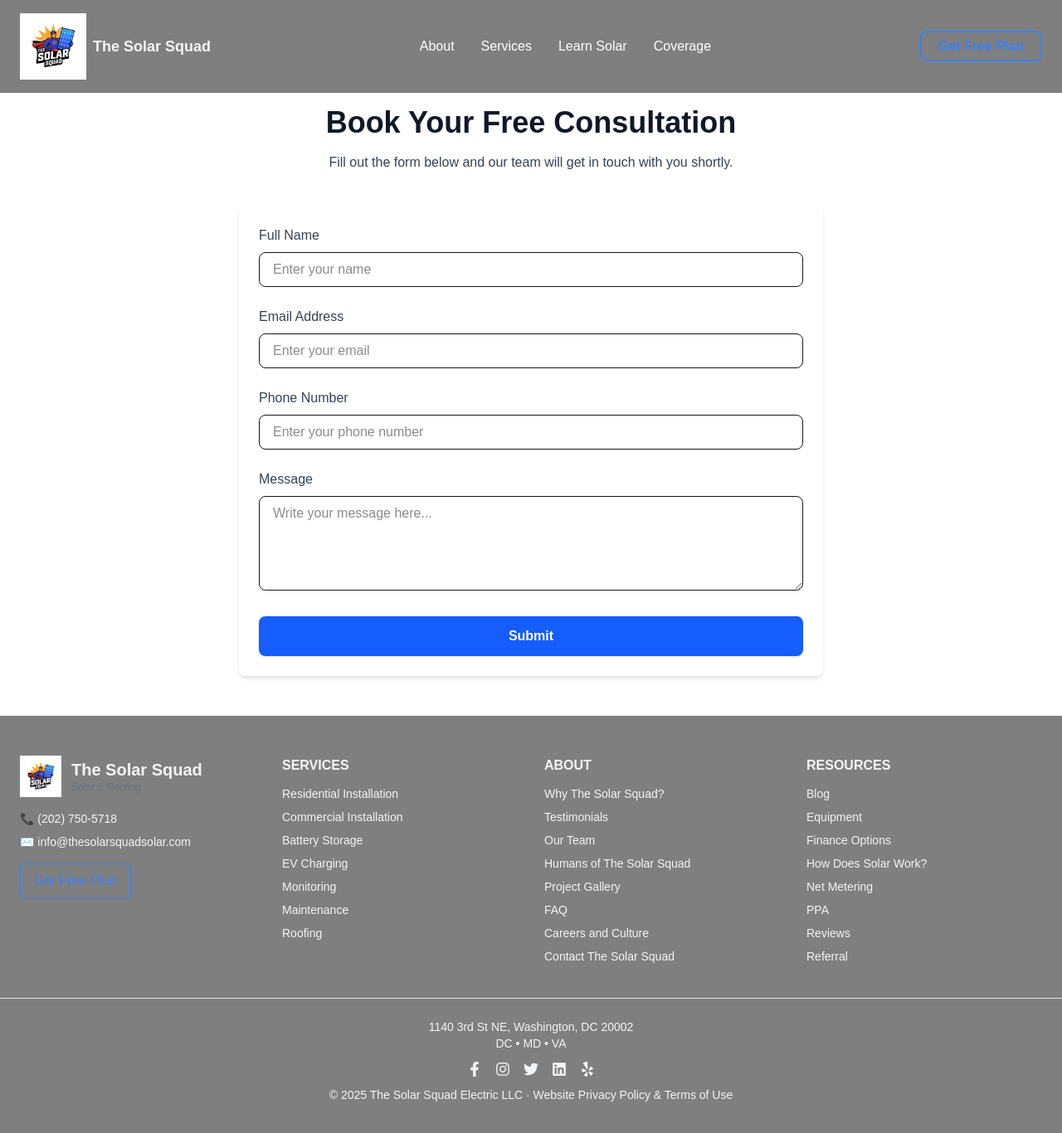
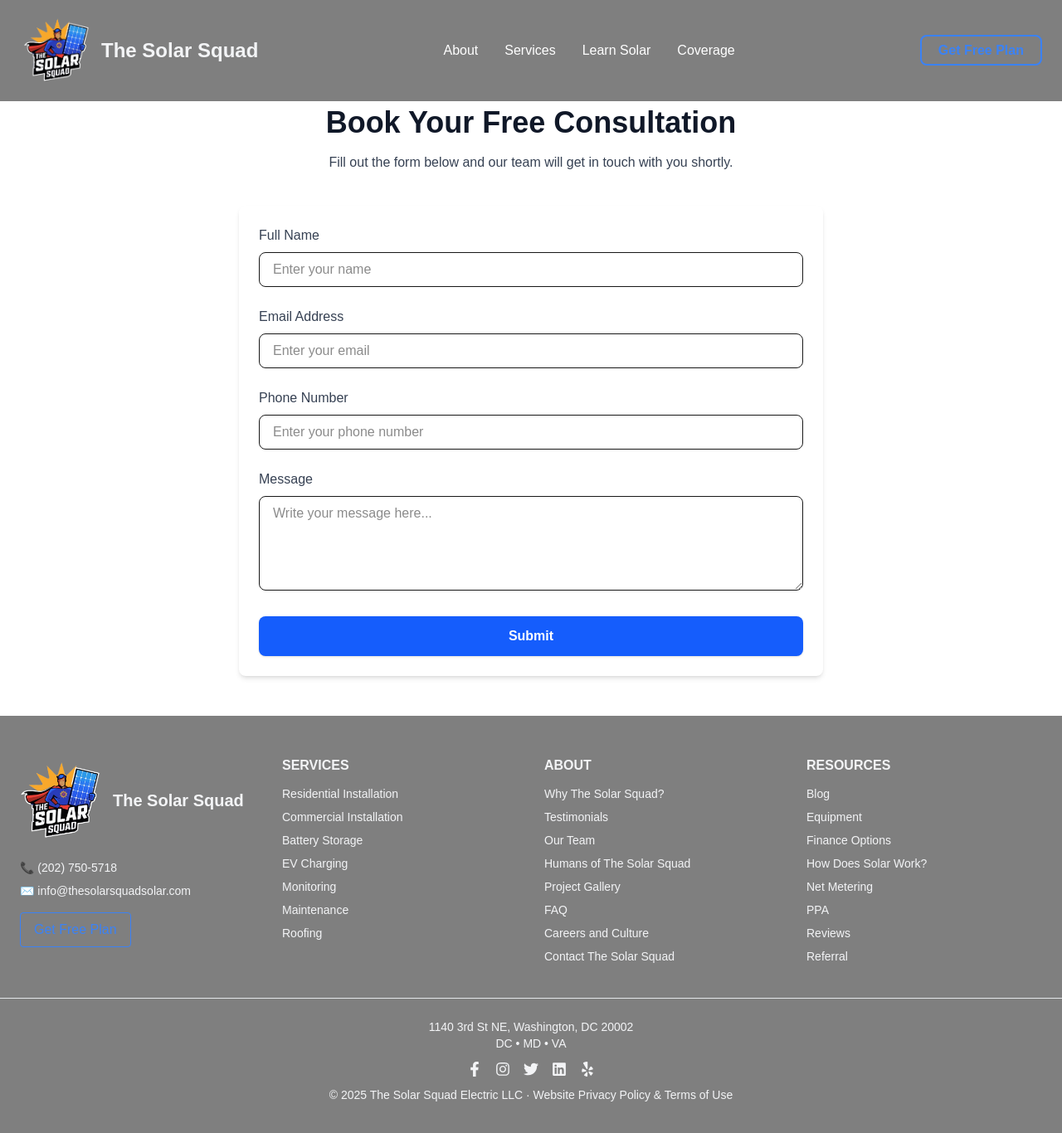
Before and after one commit to MudasirTech786/the-solar-squad, a Next.js app: page /consultation in a window 1280 px wide. Shown: the top 1366 px of the page at 83% size. Built offline with nearby package versions, Linux system fonts and the light colour scheme.

Commit message:
changing website look

```diff
--- a/src/components/Footer.js
+++ b/src/components/Footer.js
@@ -13,15 +13,14 @@
         <div>
           <div className="flex items-center space-x-3 mb-4">
             <Image
-              src="/TheSolarSquad2.png"
+              src="/tss.png"
               alt="The Solar Squad Logo"
-              width={50}
-              height={50}
+              width={100}
+              height={100}
               className="object-contain"
             />
             <div>
               <h2 className="text-xl font-bold leading-tight">The Solar Squad</h2>
-              <p className="text-xs text-gray-500">Solar & Roofing</p>
             </div>
           </div>
 
@@ -30,7 +29,7 @@
 
           {/* Clickable button */}
           <Link
-            href="/"
+            href="/consultation"
             className="inline-block mt-4 border border-[#3b82f6] text-[#3b82f6] px-4 py-2 rounded hover:bg-[#3b82f6] hover:text-white transition"
           >
             Get Free Plan
--- a/src/components/Navbar.js
+++ b/src/components/Navbar.js
@@ -3,27 +3,45 @@
 
 import Image from "next/image";
 import Link from "next/link";
-import { useState } from "react";
 import { X, Menu } from "lucide-react";
+import React, { useState, useEffect } from "react";
 
 export default function Navbar() {
     const [isOpen, setIsOpen] = useState(false);
+    const [scrolled, setScrolled] = useState(false);
+
+    useEffect(() => {
+        const handleScroll = () => {
+            if (window.scrollY > 50) {
+                setScrolled(true);
+            } else {
+                setScrolled(false);
+            }
+        };
+
+        window.addEventListener("scroll", handleScroll);
+        return () => window.removeEventListener("scroll", handleScroll);
+    }, []);
 
     return (
         <nav className="fixed top-0 left-0 w-full flex justify-between items-center px-6 py-4 bg-black/50 backdrop-blur-md z-[100]">
             {/* Left: Logo */}
             <div className="flex items-center space-x-2">
                 <Image
-                    src="/TheSolarSquad2.png"
+                    src="/tss.png"
                     alt="The Solar Squad Logo"
-                    width={70}   // fallback for Next.js Image
-                    height={70}  // fallback for Next.js Image
-                    className="object-contain w-12 h-12 sm:w-16 sm:h-16 md:w-20 md:h-20"
+                    width={scrolled ? 40 : 70}   // smaller on scroll, smaller overall on mobile
+                    height={scrolled ? 40 : 70}
+                    className="object-contain sm:w-[90px] sm:h-[90px] transition-all duration-300"
                 />
-                <span className="text-lg font-semibold text-gray-100">
+                <span
+                    className={`text-gray-100 font-semibold transition-all duration-300 ${scrolled ? "text-base sm:text-lg" : "text-lg sm:text-2xl"
+                        }`}
+                >
                     The Solar Squad
                 </span>
             </div>
+
 
 
             {/* Desktop Menu */}
@@ -37,7 +55,7 @@
             {/* Desktop CTA */}
             <div className="hidden md:block">
                 <Link
-                    href="/"
+                    href="/consultation"
                     className="px-5 py-2 border-2 border-[#3b82f6] text-[#3b82f6] rounded-lg font-semibold hover:bg-[#3b82f6] hover:text-white transition"
                 >
                     Get Free Plan
@@ -59,11 +77,11 @@
                     {/* Logo */}
                     <div className="flex items-center space-x-2">
                         <Image
-        src="/TheSolarSquad2.png"
+                            src="/tss.png"
                             alt="The Solar Squad Logo"
-        width={60}
-        height={60}
-        className="object-contain"
+                            width={scrolled ? 40 : 90}   // smaller on scroll, smaller overall on mobile
+                            height={scrolled ? 40 : 90}
+                            className="object-contain sm:w-[90px] sm:h-[90px] transition-all duration-300"
                         />
                         <span className="text-lg font-semibold text-gray-900">
                             The Solar Squad
@@ -88,7 +106,7 @@
 
                     {/* CTA Button */}
                     <Link
-      href="/"
+                        href="/consultation"
                         onClick={() => setIsOpen(false)}
                         className="block w-full max-w-xs text-center px-6 py-3 border-2 border-[#3b82f6] text-[#3b82f6] rounded-lg font-semibold hover:bg-[#3b82f6] hover:text-white transition"
                     >
```
Also changed, not shown: public/tss.png (added). Lines whose indentation alone changed are shown as unchanged.
